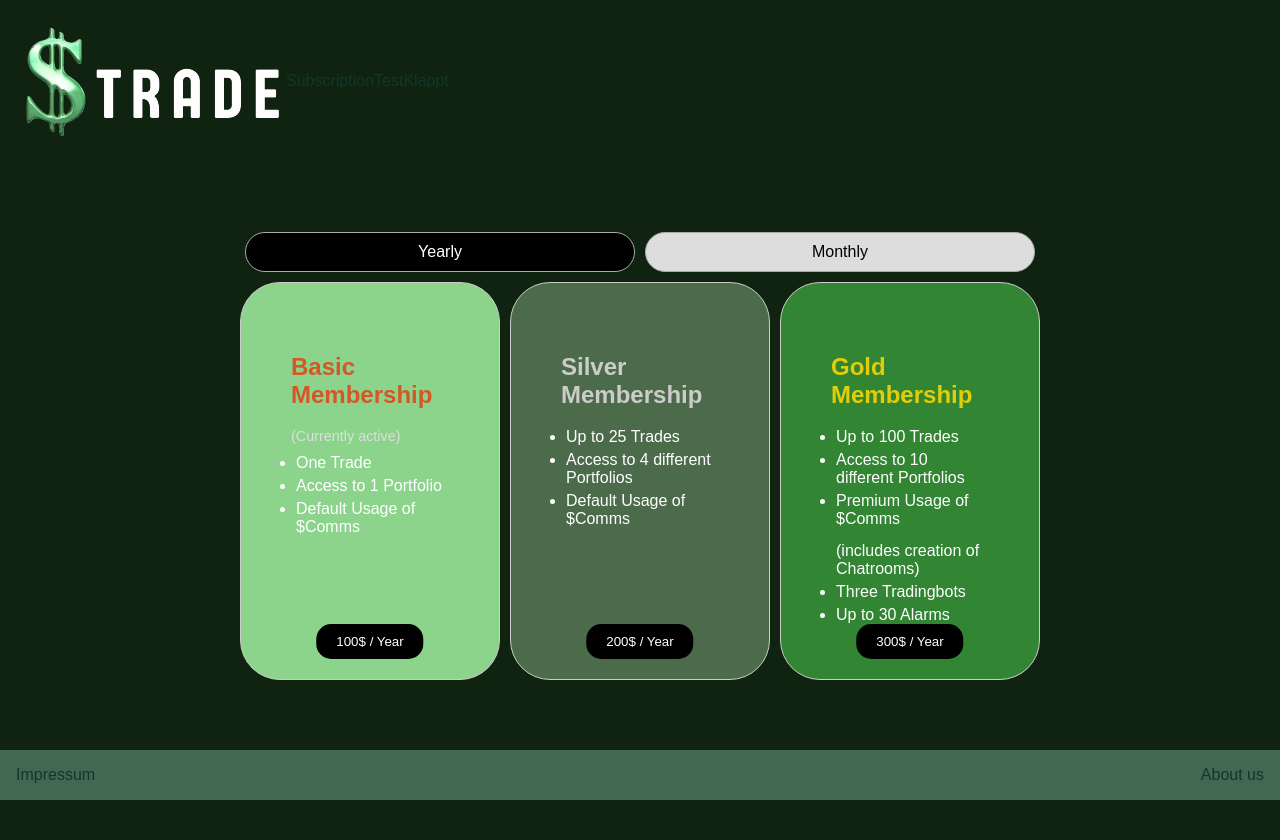
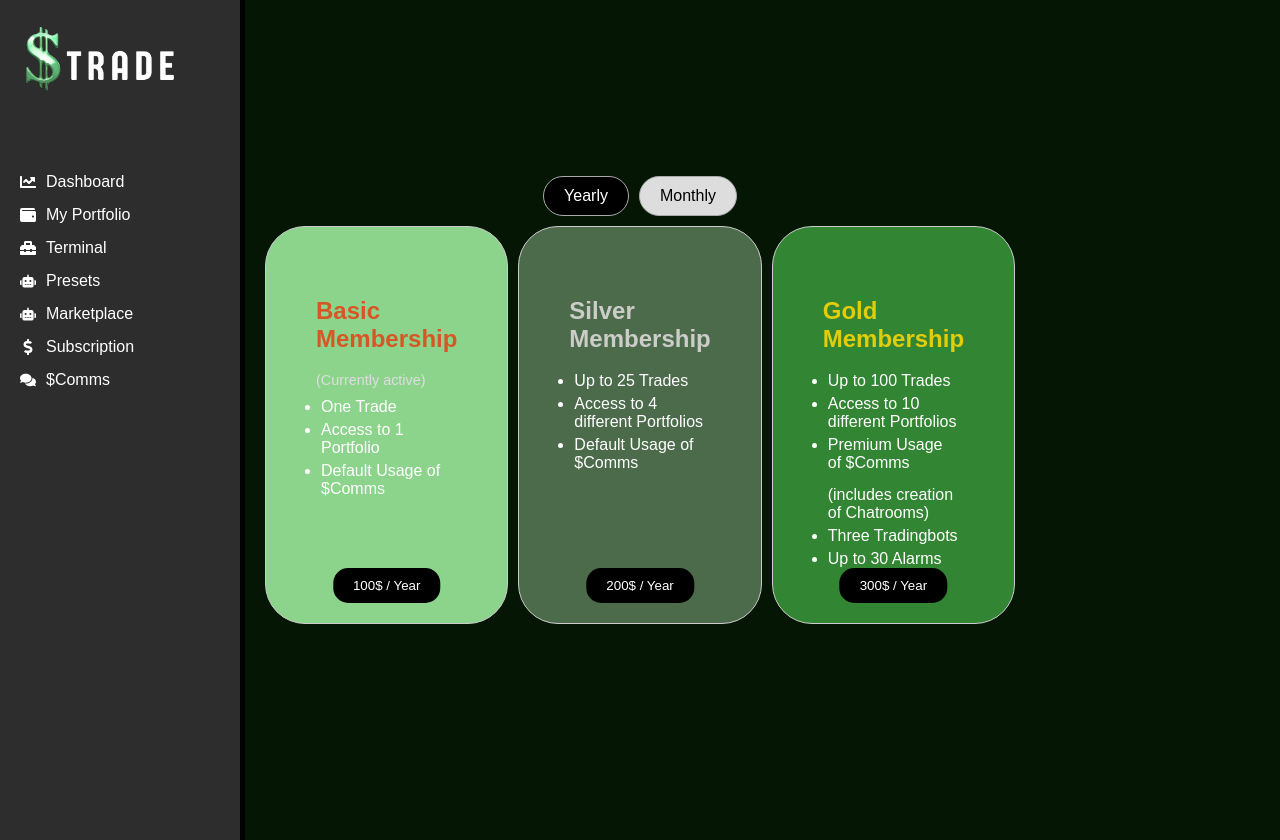
Before and after one commit to Business-Makers/Produkt, a React (Create React App) app in the folder Frontend/strade/: page /subscription in a window 1280 px wide. Before the commit the page ends 800 px from the top, so only its background shows below. Built offline with nearby package versions, Linux system fonts and the light colour scheme; sample sign-in values are in the browser's storage.

Commit message:
Erstes CSS für angemeldeten Bereich

```diff
--- a/Frontend/strade/src/App.js
+++ b/Frontend/strade/src/App.js
@@ -1,12 +1,14 @@
 import React from 'react';
 import { BrowserRouter as Router, Routes, Route, Link, Navigate } from 'react-router-dom';
 import './App.css';
+import './LoggedIn.css';
 import Homepage from './Homepage';
 import LogIn from './LogIn';
 import SignUp from './SignUp';
 import Subscription from './Subscription';
 import Dashboard from './Dashboard';
 import useToken from './useToken';
+import SideNav from './SideNav';
 
 /**The Navigation of the whole Frontend:
  *
@@ -60,22 +62,11 @@ function App() {
 
   return (
     <Router>
-      <div className="App">
-        <header className="App-header">
-          <nav className="nav">
-            <div className="logo">
-              <Link to="/">
-                <img src="/strade.png" alt="logo"/>
-              </Link>
-            </div>
-            <nav className="nav">
-            <Link to="/subscription">Subscription</Link>
-            <Link to="/login">Test</Link>
-            <Link to="/signup">Klappt</Link>
-            </nav>
-          </nav>
+      <div className="App2">
+        <header className="App-header2">
+          <SideNav />
         </header>
-        <main>
+        <div className="main-content">
           <Routes>
             <Route path="/subscription" element={<Subscription />} />
             <Route path="/login" element={<LogIn />} />
@@ -83,11 +74,7 @@ function App() {
             <Route path="/" element={<Dashboard />} />
             <Route path="*" element={<Navigate to="/" />} />
           </Routes>
-        </main>
-        <footer className = "App-footer">
-          <Link to="/">Impressum</Link>
-          <Link to="/">About us</Link>
-        </footer>
+        </div>
       </div>
     </Router>
   );
--- /dev/null
+++ b/Frontend/strade/src/LoggedIn.css
@@ -0,0 +1,29 @@
+body, html, #root {
+    height: 100%;
+    margin: 0;
+    font-family: Arial, sans-serif;
+    background-color: #051605;
+  }
+
+.App2 {
+    display: flex;
+    flex-direction: row;
+    height: 100vh;
+  }
+
+  .App-header2 {
+    display: flex;
+    flex: 1;
+    flex-direction: row;
+  }
+
+  .App-footer2 {
+    padding: 10px;
+    text-align: center;
+  }
+
+  .main-content {
+    flex: 1;
+    padding: 20px;
+    margin-right: 30%;
+  }
--- /dev/null
+++ b/Frontend/strade/src/SideNav.css
@@ -0,0 +1,39 @@
+.side-nav {
+    background-color: #2d2d2d;
+    color: white;
+    padding: 20px;
+    width: 200px;
+    flex-shrink: 0;
+    display: flex;
+    flex-direction: column;
+    height: 100vh;
+    border-right: 5px solid black;
+  }
+
+  .side-nav .logo img {
+    width: 150px;
+  }
+
+  .side-nav ul {
+    list-style: none;
+    padding: 0;
+  }
+
+  .side-nav ul li {
+    margin: 15px 0;
+  }
+
+  .side-nav ul li a {
+    color: white;
+    text-decoration: none;
+    display: flex;
+    align-items: center;
+  }
+
+  .side-nav ul li a:hover {
+    color: #1abc9c;
+  }
+
+  .side-nav ul li a svg {
+    margin-right: 10px;
+  }
--- /dev/null
+++ b/Frontend/strade/src/SideNav.js
@@ -0,0 +1,55 @@
+import React from 'react';
+import { Link } from 'react-router-dom';
+import { FaChartLine, FaWallet, FaRobot, FaToolbox, FaDollarSign, FaComments } from 'react-icons/fa';
+import './SideNav.css';
+
+function SideNav() {
+  return (
+    <nav className="side-nav">
+      <div className="logo">
+        <Link to="/">
+          <img src="/strade.png" alt="logo"/>
+        </Link>
+      </div>
+      <ul>
+        <li>
+          <Link to="/">
+            <FaChartLine /> Dashboard
+          </Link>
+        </li>
+        <li>
+          <Link to="/portfolio">
+            <FaWallet /> My Portfolio
+          </Link>
+        </li>
+        <li>
+          <Link to="/terminal">
+            <FaToolbox /> Terminal
+          </Link>
+        </li>
+        <li>
+          <Link to="/presets">
+            <FaRobot /> Presets
+          </Link>
+        </li>
+        <li>
+          <Link to="/marketplace">
+            <FaRobot /> Marketplace
+          </Link>
+        </li>
+        <li>
+          <Link to="/subscription">
+            <FaDollarSign /> Subscription
+          </Link>
+        </li>
+        <li>
+          <Link to="/comms">
+            <FaComments /> $Comms
+          </Link>
+        </li>
+      </ul>
+    </nav>
+  );
+}
+
+export default SideNav;
--- a/Frontend/strade/src/Subscription.css
+++ b/Frontend/strade/src/Subscription.css
@@ -1,9 +1,12 @@
 .subscription-wrapper {
     width: 100%;
-    max-width: 800px;
+    text-align: center;
+    display: flex;
+    flex-direction: column;
+    justify-content: center;
+    align-items: center;
+    height: 100%;
     margin: 0 auto;
-    padding: 20px;
-    text-align: center;
   }
 
   .tabs {
```
